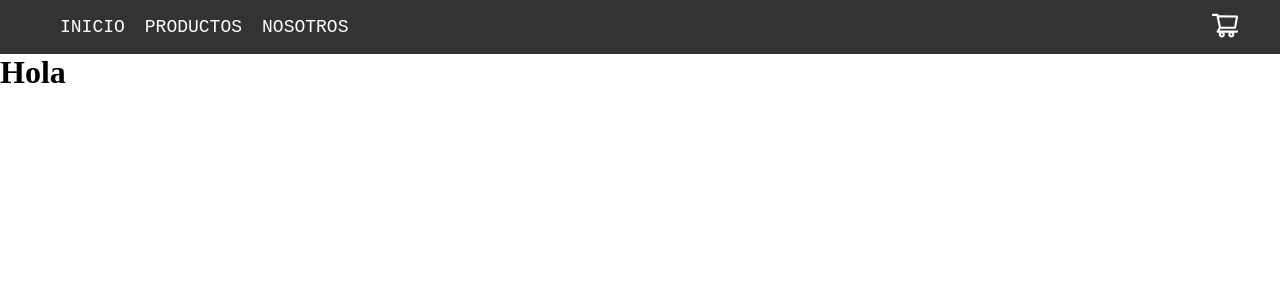
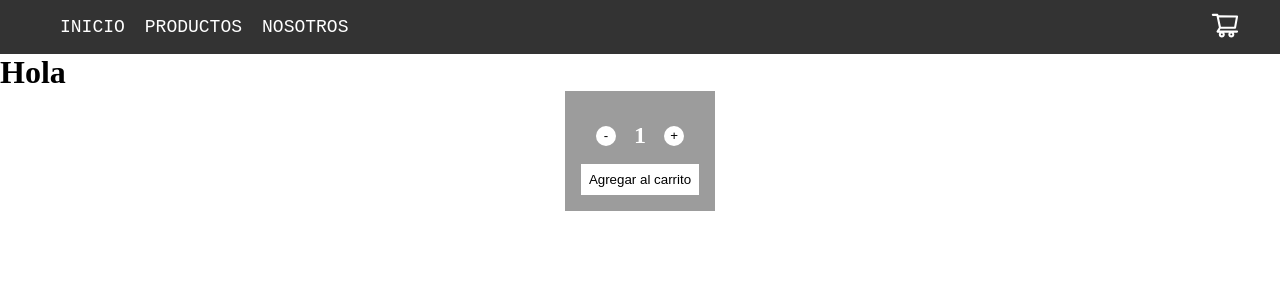
Before and after one commit to PaulaAllievi/EcommerceAPA, a React (Create React App) app: page / in a window 1280 px wide. Shown: the top 300 px of the page. Built offline with nearby package versions, Linux system fonts and the light colour scheme.

Commit message:
contador

```diff
--- /dev/null
+++ b/src/components/ItemCount/index.jsx
@@ -0,0 +1,42 @@
+import React, {useState,useEffect} from "react";
+import './styles.css';
+
+const ItemCount = ({stock, initial, onAdd}) => {
+
+    const [count, setCount] = useState(parseInt(initial));
+
+    const handleAdd = () => {
+        if (count < stock) {
+            setCount(count+1);
+        }
+        else {
+            alert("No hay stock suficiente");
+        }
+    }
+
+    const handleDecrement = () => {
+            setCount(count-1);
+    }
+
+    useEffect(() => {
+        setCount(parseInt(initial));
+    }, [initial])
+
+    return (
+        <>
+        <div className="contador">
+        <div className="contadorHijo">
+            <button className="button" disabled={count <= 1} onClick={handleDecrement}>-</button>
+            <h2>{count}</h2>
+            <button className="button" onClick={handleAdd}>+</button>
+        </div>
+        <div>
+            <button className="buttonAgregar" disabled={stock <=0} onClick={() => onAdd(count)}>Agregar al carrito</button>
+        </div>
+        </div>
+        </>
+
+      );
+}
+
+export default ItemCount;
--- /dev/null
+++ b/src/components/ItemCount/styles.css
@@ -0,0 +1,39 @@
+.contador {
+    width: fit-content;
+    background-color: rgb(156, 156, 156);
+    margin: auto;
+    padding: 1rem;
+    text-align: center;
+
+}
+
+.contadorHijo {
+    display: flex;
+    justify-content: space-between;
+    margin: 10px;
+    padding: 5px;
+    align-items: center;
+}
+
+.button {
+    border: none;
+    width: 20px;
+    height: 20px;
+    border-radius: 100%;
+    color: rgb(0, 0, 0);
+    background-color: white;
+    font-size: auto;
+
+}
+
+h2 {
+    color: white;
+}
+
+.buttonAgregar {
+    border: none;
+    color: rgb(0, 0, 0);
+    background-color: white;
+    padding: 8px;
+
+}
--- a/src/containers/ItemListContainer/index.jsx
+++ b/src/containers/ItemListContainer/index.jsx
@@ -1,12 +1,19 @@
 import React from 'react';
+import ItemCount from '../../components/ItemCount'
 import './styles.css'
 
 export const ItemListContainer = ({greeting}) => {
+  const agregarAlCarrito = (cantidad) => {
+    console.log(`se agrego ${cantidad}`)
+  }
   return (
     <div>
        <h1>{greeting}</h1>
+       <ItemCount initial={1} stock={5} onAdd={agregarAlCarrito} />
     </div>
   )
-}
+
+
+};
 
 export default ItemListContainer;
```
